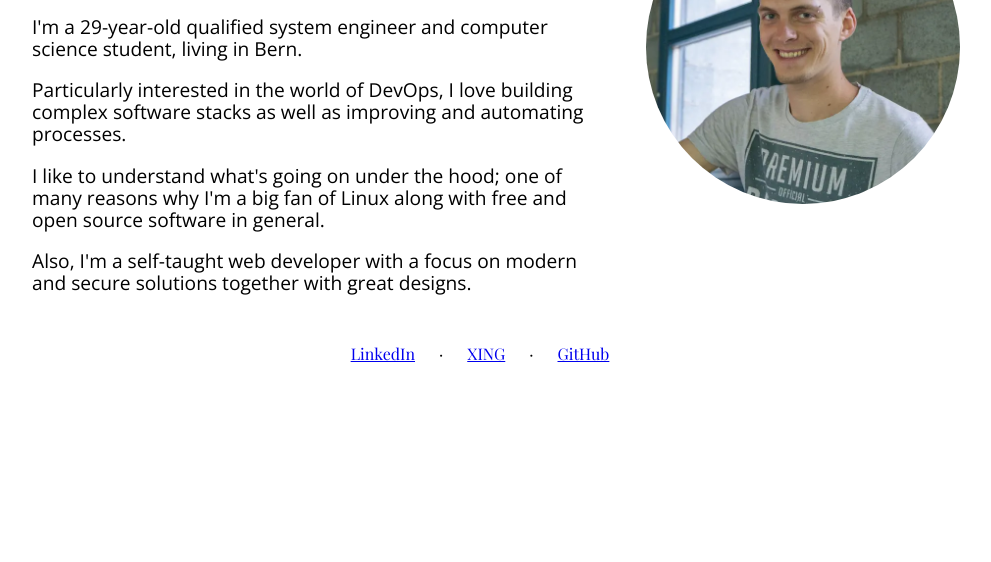
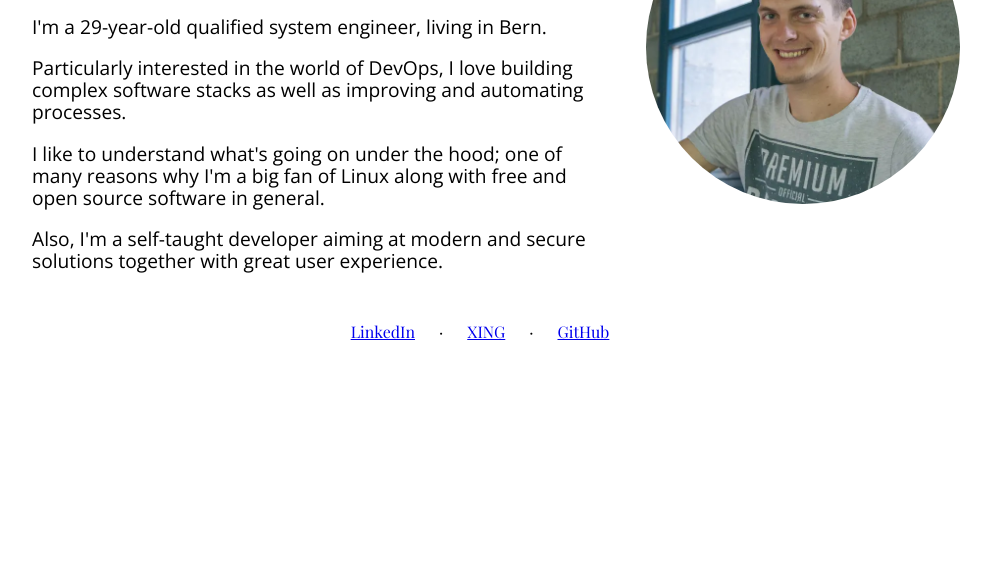
Before and after one commit to paescuj/paescuj.ch, a website built with Vite: page index.html in a window 1280 px wide. Shown: the part 238-800 px from the top of the page, without its empty margins (160-1151 px from the left). Built offline with nearby package versions, Linux system fonts and the light colour scheme.

Commit message:
Update description

```diff
--- a/index.html
+++ b/index.html
@@ -73,10 +73,9 @@
       <main>
         <div>
           <h1>Pascal Jufer</h1>
-          <h2>System Engineer & Student</h2>
+          <h2>System Engineer</h2>
           <h3>
-            I'm a 29-year-old qualified system engineer and computer science
-            student, living in Bern.<br />
+            I'm a 29-year-old qualified system engineer, living in Bern.<br />
           </h3>
           <h3>
             Particularly interested in the world of DevOps, I love building
@@ -89,8 +88,8 @@
             software in general.
           </h3>
           <h3>
-            Also, I'm a self-taught web developer with a focus on modern and
-            secure solutions together with great designs.
+            Also, I'm a self-taught developer aiming at modern and
+            secure solutions together with great user experience.
           </h3>
         </div>
         <picture>
```
